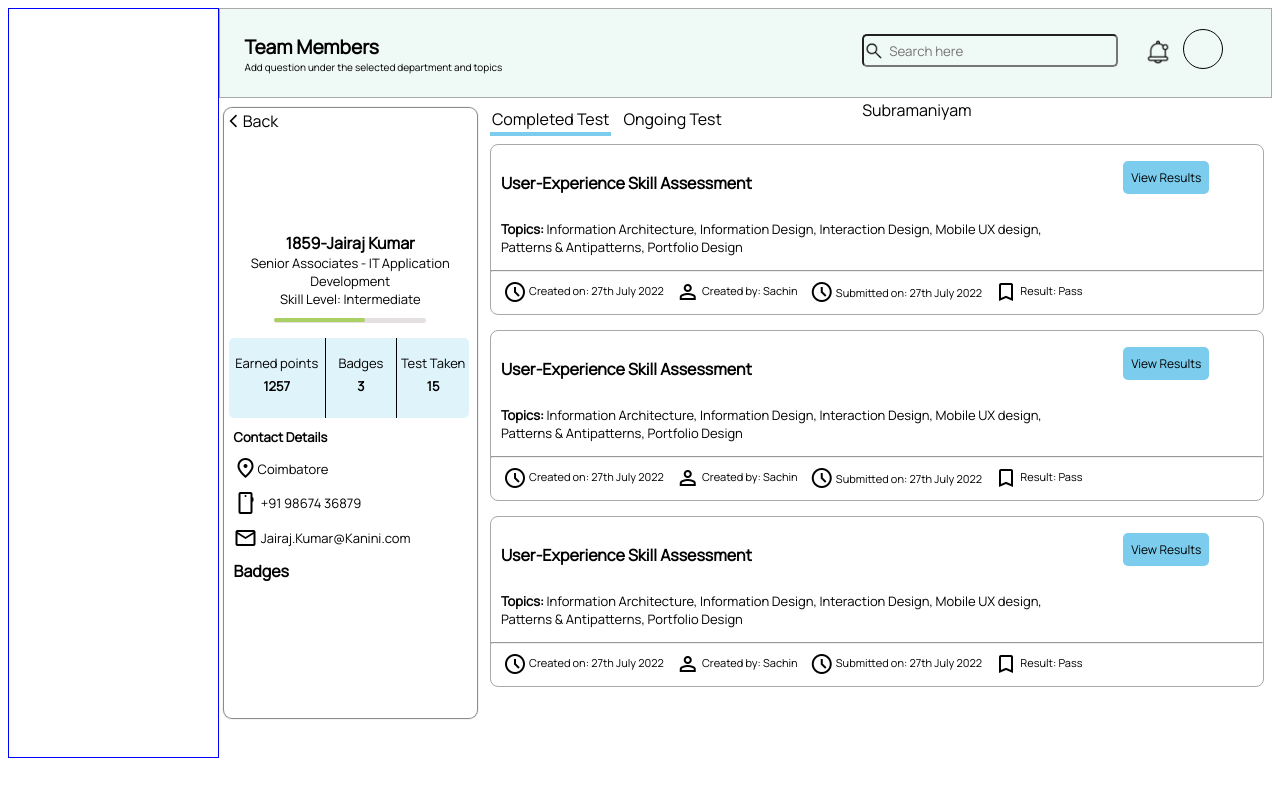
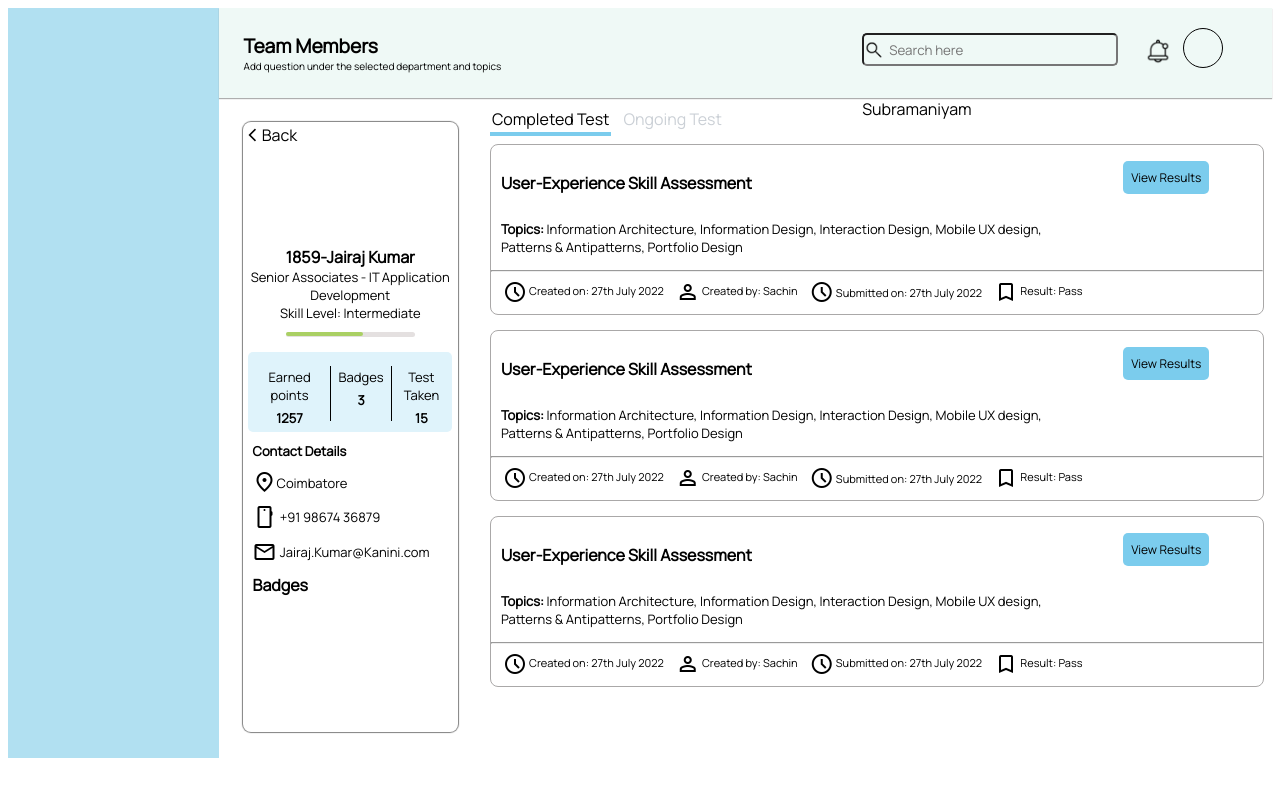
Before and after one commit to EinsteinGanesh/app, a plain HTML site: page Profile_Page.html in a window 1280 px wide. Drawn offline with nearby package versions, Linux system fonts and the light colour scheme.

Commit message:
changes on view

```diff
--- a/Profile_Page.html
+++ b/Profile_Page.html
@@ -83,9 +83,11 @@
                             <div id="info-1"><span id="E-point" class="info">Earned points</span>
                                 <span id="Epoint-value" class="info value" style="font-weight: bold;">1257</span>
                             </div>
+                            <div id="vertical-line"></div>
                             <div id="info-2"><span id="badge" class="info">Badges</span>
                                 <span id="badge-value" class="info value" style="font-weight: bold;">3</span>
                             </div>
+                            <div id="vertical-line"></div>
                             <div id="info-3"><span id="test" class="info">Test Taken</span>
                                 <span id="test-value" class="info value" style="font-weight: bold;">15</span>
                             </div>
@@ -138,7 +140,7 @@
                         style="padding-bottom: 2px; padding-left: 2px; padding-right: 2px;">Completed Test
                     </div>
                     <div id="text-2" onclick="underline()"
-                        style="padding-bottom: 2px; padding-left: 2px; padding-right: 2px;">Ongoing Test</div>
+                        style="padding-bottom: 2px; padding-left: 2px; padding-right: 2px; color: rgb(203,208,214);">Ongoing Test</div>
                 </div>
                 <div id="assessment-wrapper">
                     <div class="skill-asst" style="margin-bottom: 15px;">
--- a/Style.css
+++ b/Style.css
@@ -18,8 +18,9 @@
 
 #sidebar_nav{
     height: 750px;
-    border: 1px solid blue;
+
     float: left;
+    background-color: rgb(177,224,241);
 }
 
 #maincontent{
@@ -55,8 +56,9 @@
     width: 100%;
     height: 90px;
     float: left;
-    border: 1px solid rgb(170, 168, 168);
+
     background-color: rgb(239, 249, 246);
+    box-shadow: 0px 1px 1px 0px rgba(128, 128, 128, 0.638);
 }
 #name-small{
 font-size: x-small;
@@ -89,7 +91,7 @@ padding-left: 25px;
 }
 
 .card{
-    margin: 5px;
+    margin: 24px;
     height: 610px;
 
     border-radius: 8px;
@@ -210,23 +212,28 @@ span{
 }
 
 #info-2{
-   width: 30%;
-    text-align: center;
-    float: left;
-    height: inherit;
-    padding-top: 16px;
-    border-left: 1px solid black;
-    border-right: 1px solid black;
-
-}
-
-#info-3{
-     width: 30%;
+   width: 29%;
     text-align: center;
     float: left;
     height: inherit;
     padding-top: 16px;
 
+
+}
+
+#info-3{
+     width: 29%;
+    text-align: center;
+    float: left;
+    height: inherit;
+    padding-top: 16px;
+
+}
+
+#vertical-line{
+    border-left: 1px solid black;
+    height: 55px;
+    margin-top: 14px;
 }
 
 #heading{
--- a/action.js
+++ b/action.js
@@ -7,7 +7,7 @@ var subText = document.getElementsByClassName("submitted-text");
 function underline() {
     OngoingTest.style.borderBottom = "4px solid rgb(123,204,237)";
     CompletedTest.style.borderBottom = "4px solid rgb(255,255,255)";
-
+    OngoingTest.style.color="black"
     skillbox.style.display = "none";
 
 
@@ -18,12 +18,16 @@ function underline() {
 $(".submitted-text").html("Submit Before: 17th Aug 2022");
 $(".button").html("View Details");
 
+
+
 }
 
 function underline1() {
     OngoingTest.style.borderBottom = "4px solid rgb(255,255,255)";
     CompletedTest.style.borderBottom = "4px solid rgb(123,204,237)";
     skillbox.style.display = "block";
+
+
     for (var i = 0; i < bkmark.length; i++) {
         bkmark[i].style.display = "block";
 
```
